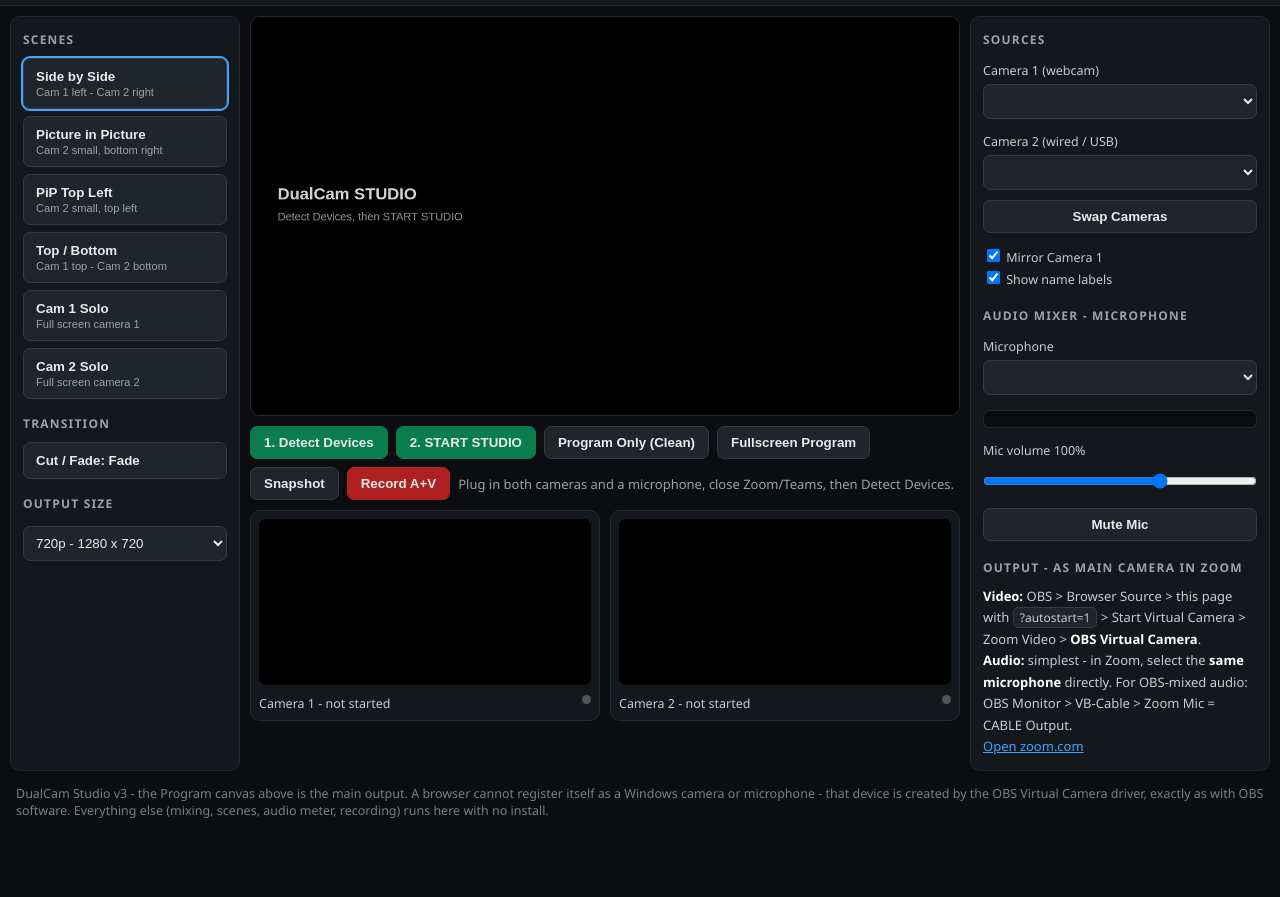
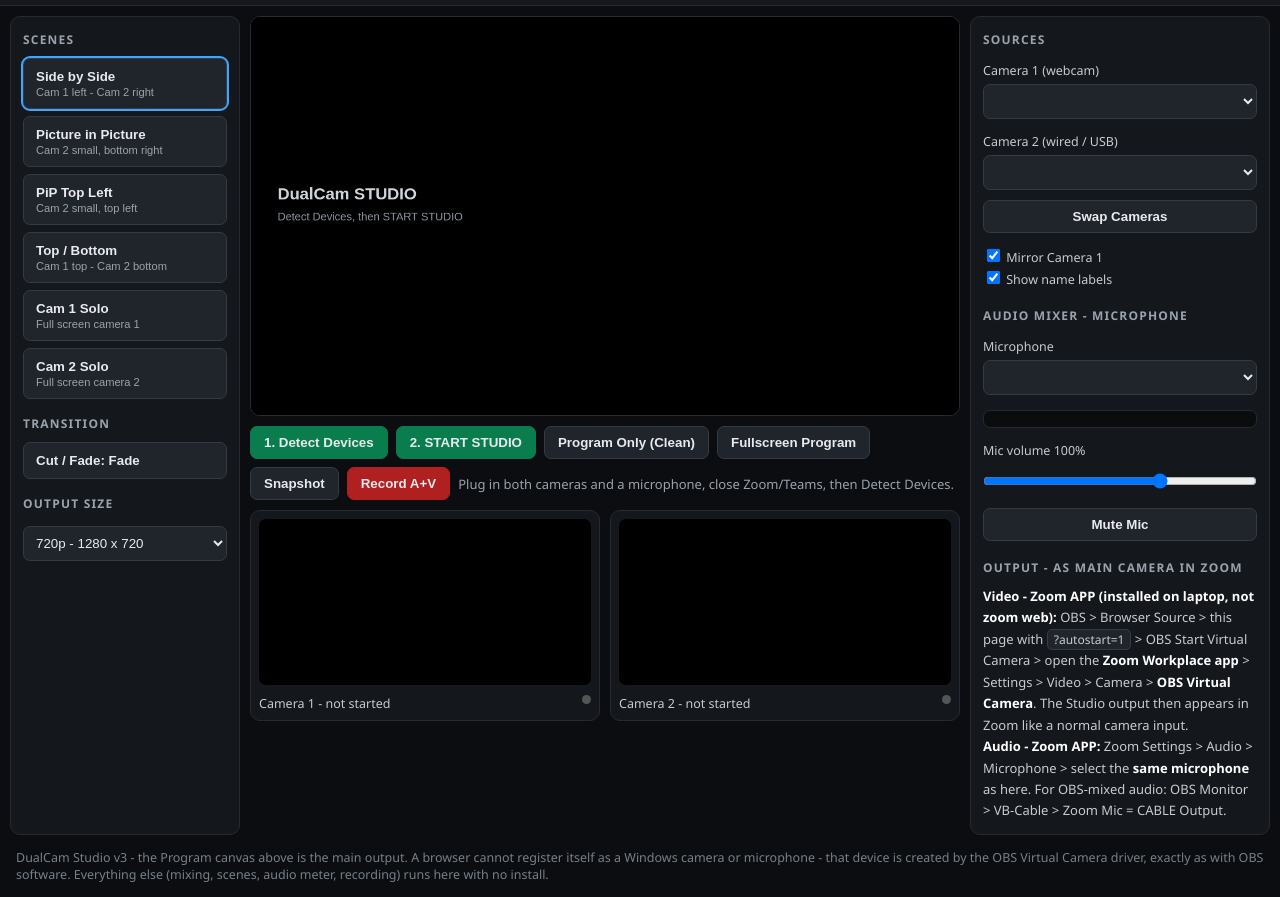
Before and after one commit to sameeraswijekoon/DualCam, a plain HTML site: page index.html in a window 1280 px wide. Shown: the part 58-955 px from the top of the page. Before the commit the page ends 891 px from the top, so only its background shows below. Drawn offline with Linux system fonts and the light colour scheme.

Commit message:
Studio output panel: Zoom app (installed) camera input steps, not zoom web

```diff
--- a/index.html
+++ b/index.html
@@ -87,9 +87,8 @@ body.clean main{grid-template-columns:1fr;padding:0}body.clean .stage{border:0;b
 <button id="btnMute" style="width:100%">Mute Mic</button>
 <h3 style="margin-top:18px">Output - As MAIN Camera in Zoom</h3>
 <div class="steps">
-<b>Video:</b> OBS &gt; Browser Source &gt; this page with <span class="kbd">?autostart=1</span> &gt; Start Virtual Camera &gt; Zoom Video &gt; <b>OBS Virtual Camera</b>.<br>
-<b>Audio:</b> simplest - in Zoom, select the <b>same microphone</b> directly. For OBS-mixed audio: OBS Monitor &gt; VB-Cable &gt; Zoom Mic = CABLE Output.<br>
-<a href="https://www.zoom.com/" target="_blank" rel="noopener" style="color:#3ea6ff">Open zoom.com</a>
+<b>Video - Zoom APP (installed on laptop, not zoom web):</b> OBS &gt; Browser Source &gt; this page with <span class="kbd">?autostart=1</span> &gt; OBS Start Virtual Camera &gt; open the <b>Zoom Workplace app</b> &gt; Settings &gt; Video &gt; Camera &gt; <b>OBS Virtual Camera</b>. The Studio output then appears in Zoom like a normal camera input.<br>
+<b>Audio - Zoom APP:</b> Zoom Settings &gt; Audio &gt; Microphone &gt; select the <b>same microphone</b> as here. For OBS-mixed audio: OBS Monitor &gt; VB-Cable &gt; Zoom Mic = CABLE Output.
 </div>
 </aside>
 </main>
```
